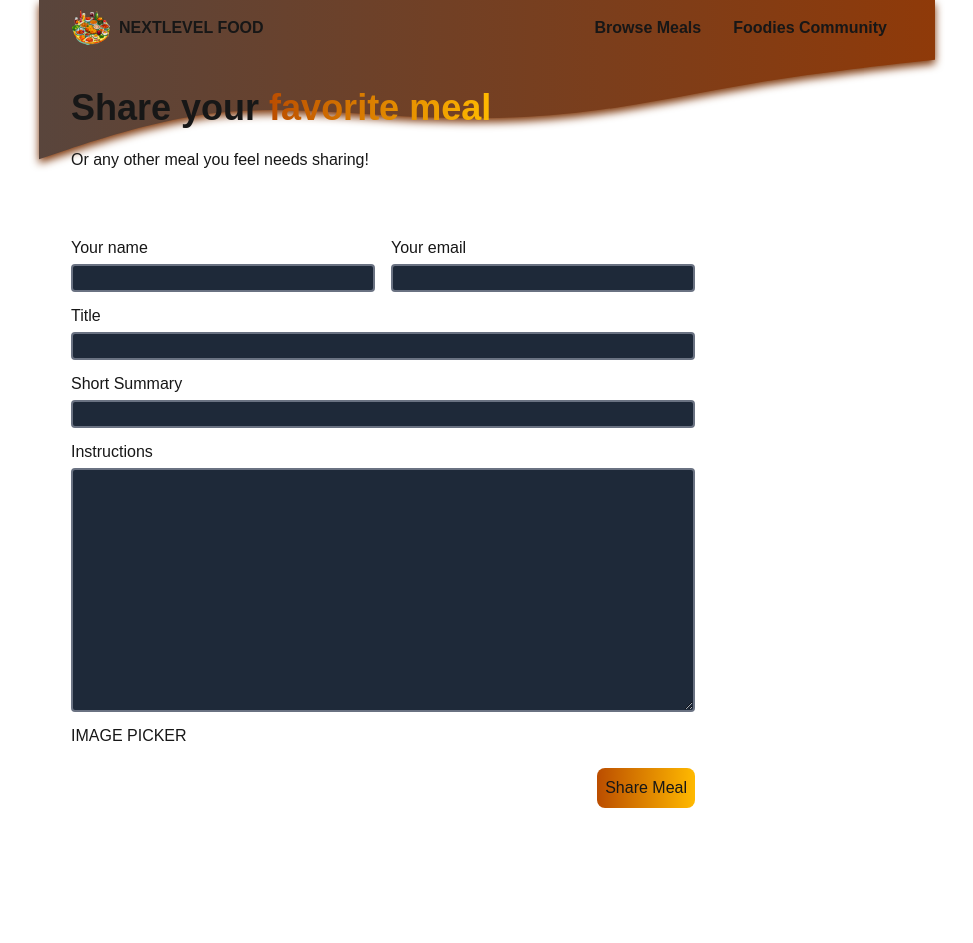
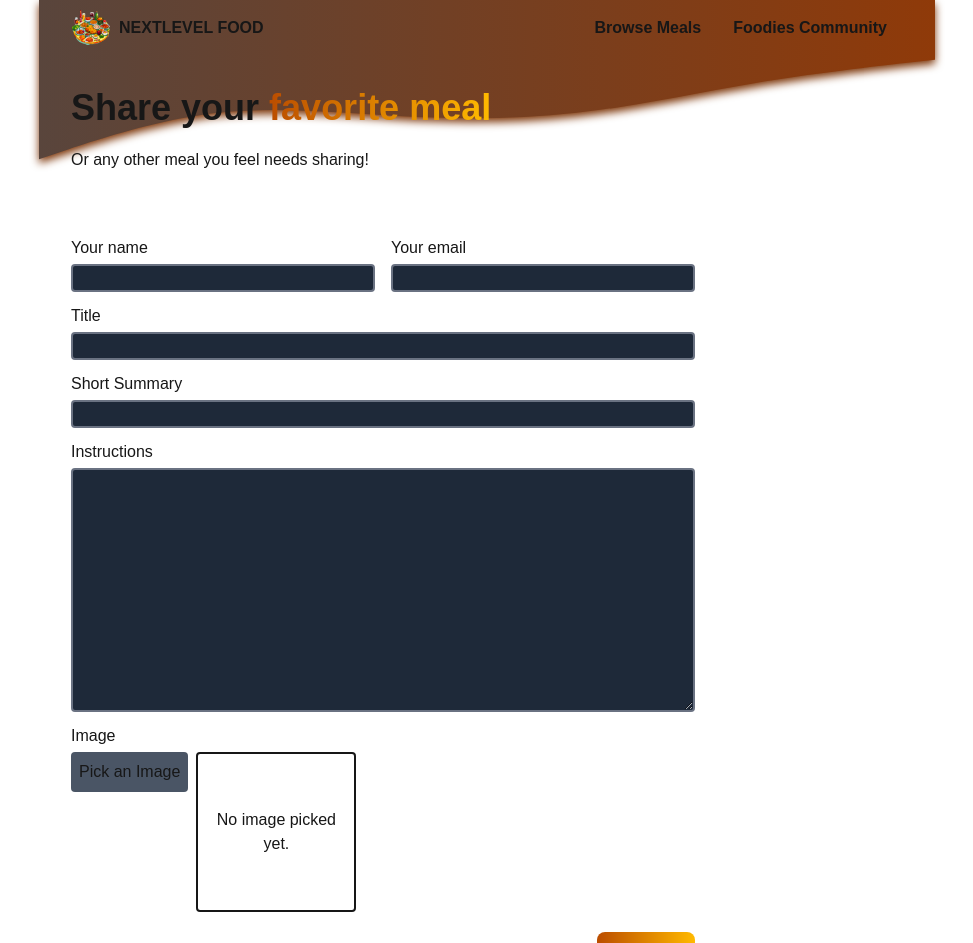
Before and after one commit to denleonchev/nextjs-foodies, a Next.js app: page /meals/share in a window 1280 px wide. Shown: the top 943 px of the page, without its empty margins (153-1126 px from the left). Before the commit the page ends 840 px from the top, so only its background shows below. Built offline with nearby package versions, Linux system fonts and the light colour scheme.

Commit message:
Add image picker to share recipe form

```diff
--- a/src/app/meals/share/page.tsx
+++ b/src/app/meals/share/page.tsx
@@ -1,3 +1,5 @@
+import ImagePicker from "@/components/image-picker";
+
 export default function ShareMealPage() {
   return (
     <>
@@ -64,7 +66,9 @@ export default function ShareMealPage() {
               required
             ></textarea>
           </p>
-          <p>IMAGE PICKER</p>
+          <div className="flex flex-col flex-1 gap-1">
+            <ImagePicker name="image" label="Image" />
+          </div>
           <p className="flex mt-2">
             <button
               className="ml-auto p-2 rounded-lg bg-linear-to-r from-amber-700 to-amber-400"
--- /dev/null
+++ b/src/components/image-picker.tsx
@@ -0,0 +1,73 @@
+"use client";
+
+import Image from "next/image";
+import { ChangeEvent, useRef, useState } from "react";
+
+export default function ImagePicker({
+  label,
+  name,
+}: {
+  label: string;
+  name: string;
+}) {
+  const [pickedImage, setPickedImage] = useState("");
+  const imageInput = useRef<HTMLInputElement | null>(null);
+
+  function handlePickClick() {
+    imageInput.current!.click();
+  }
+
+  function handleImageChange(event: ChangeEvent<HTMLInputElement>) {
+    const { files } = event.target;
+
+    if (!files || !files[0]) {
+      return;
+    }
+
+    const fileReader = new FileReader();
+
+    fileReader.onload = () => {
+      const result = fileReader.result as string;
+      setPickedImage(result);
+    };
+
+    fileReader.readAsDataURL(files[0]);
+  }
+
+  return (
+    <div className="flex flex-col gap-1">
+      <label htmlFor={name}>{label}</label>
+      <div className="flex gap-2">
+        <button
+          className="self-start p-2 bg-gray-600 rounded-sm"
+          type="button"
+          onClick={handlePickClick}
+        >
+          Pick an Image
+        </button>
+
+        <div className="relative w-40 h-40 flex items-center justify-center border-2 rounded-sm">
+          {pickedImage ? (
+            <Image
+              className="object-cover"
+              src={pickedImage}
+              alt="The image selected by the user."
+              fill
+            />
+          ) : (
+            <p className="w-4/5 text-center">No image picked yet.</p>
+          )}
+        </div>
+        <input
+          className="hidden"
+          type="file"
+          id={name}
+          accept="image/png, image/jpeg"
+          name={name}
+          ref={imageInput}
+          onChange={handleImageChange}
+        />
+      </div>
+    </div>
+  );
+}
```
